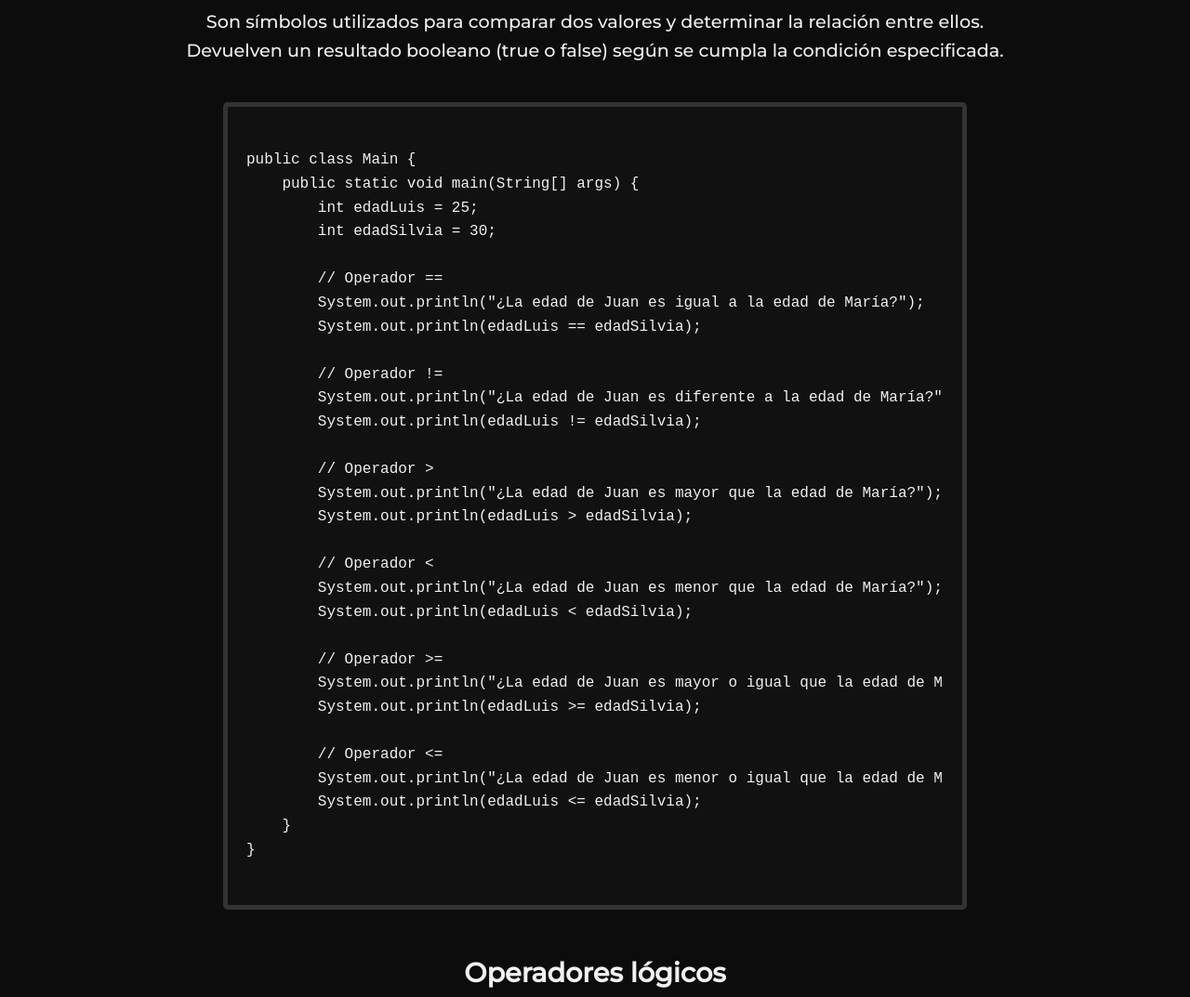
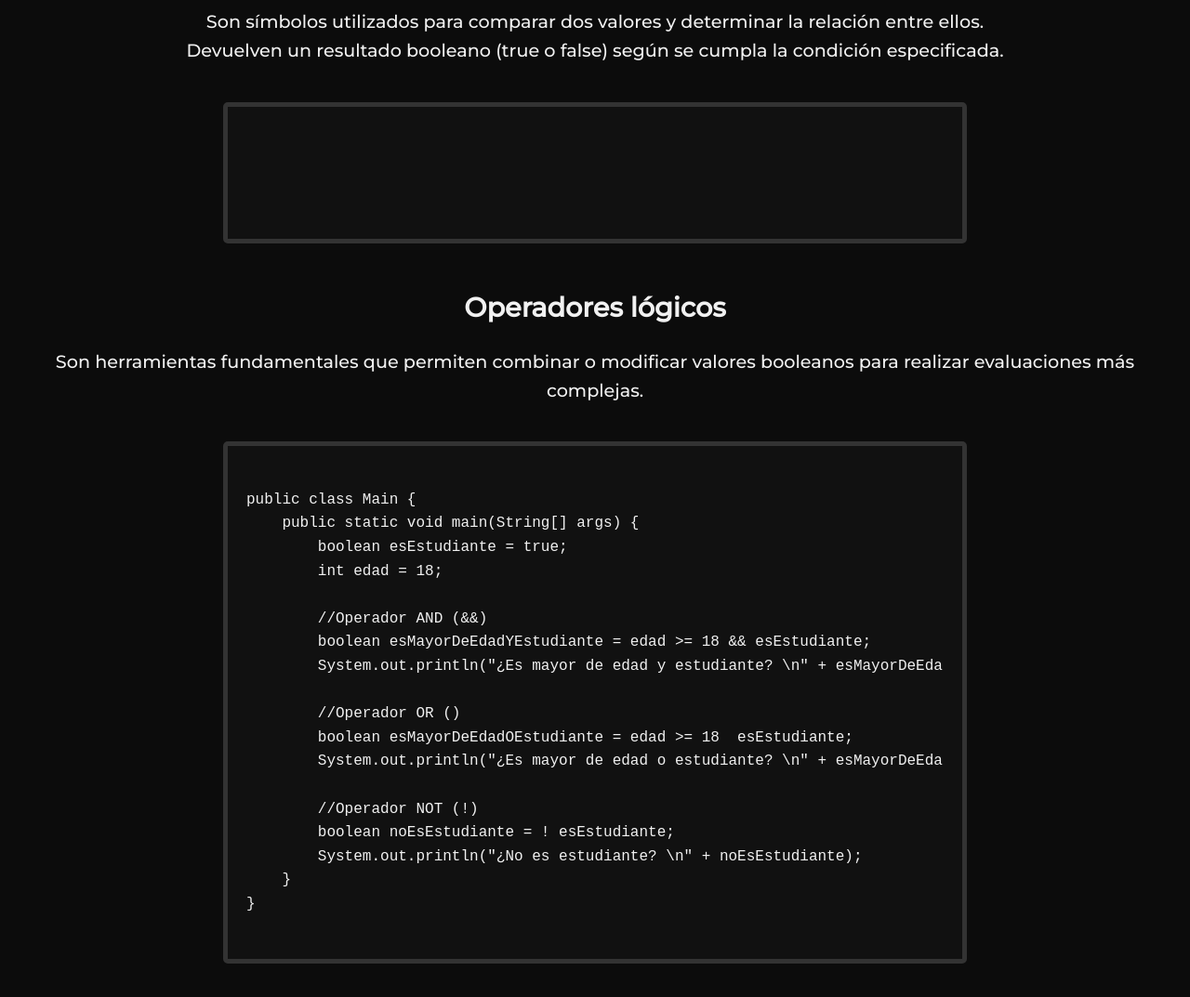
Before and after one commit to DISENADORMULTIMEDIAX/disenadormultimediax.github.io, a plain HTML site: page index.html in a window 1280 px wide. Shown: the part 8940-10013 px from the top of the page at 93% size. Drawn offline with nearby package versions, Linux system fonts and the light colour scheme.

Commit message:
index.html

```diff
--- a/index.html
+++ b/index.html
@@ -310,36 +310,8 @@ public class Main {
 
             <div class="consola" aos-init data-aos="fade-up">
                 <pre><code>
-public class Main {
-    public static void main(String[] args) {
-        int edadLuis = 25;
-        int edadSilvia = 30;
 
-        // Operador ==
-        System.out.println("¿La edad de Juan es igual a la edad de María?");
-        System.out.println(edadLuis == edadSilvia);
 
-        // Operador !=
-        System.out.println("¿La edad de Juan es diferente a la edad de María?");
-        System.out.println(edadLuis != edadSilvia);
-
-        // Operador >
-        System.out.println("¿La edad de Juan es mayor que la edad de María?");
-        System.out.println(edadLuis > edadSilvia);
-
-        // Operador <
-        System.out.println("¿La edad de Juan es menor que la edad de María?");
-        System.out.println(edadLuis < edadSilvia);
-
-        // Operador >=
-        System.out.println("¿La edad de Juan es mayor o igual que la edad de María?");
-        System.out.println(edadLuis >= edadSilvia);
-
-        // Operador <=
-        System.out.println("¿La edad de Juan es menor o igual que la edad de María?");
-        System.out.println(edadLuis <= edadSilvia);
-    }
-}
                 </code></pre>
             </div><br>
 
```
